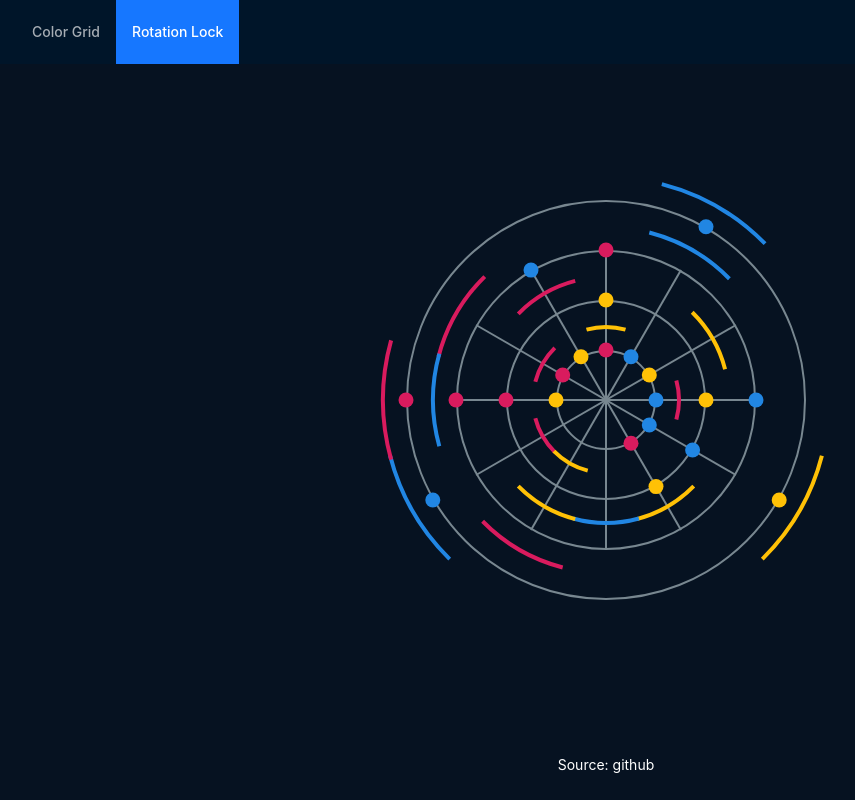
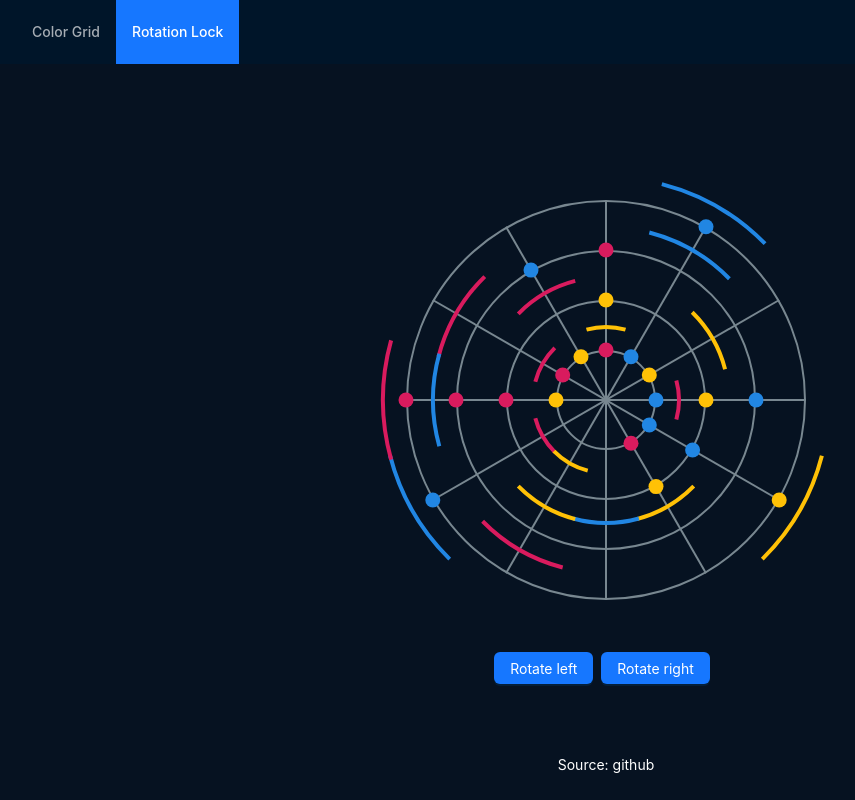
Before and after one commit to kylebeede/minigames, a React (Vite) app: page /rotation-lock in a window 1280 px wide. Shown: the whole page, without its empty margins (34-889 px from the left). Built offline with nearby package versions, Linux system fonts and the light colour scheme.

Commit message:
Add rotate buttons

```diff
--- a/src/components/rotation-lock/RotationLock.tsx
+++ b/src/components/rotation-lock/RotationLock.tsx
@@ -1,5 +1,5 @@
 import { useCallback, useState, useEffect } from "react";
-import { App } from "antd";
+import { App, Button } from "antd";
 import { segment } from "./circle-segment-generator";
 import "./styles.css";
 
@@ -20,6 +20,10 @@ export function RotationLock() {
     "active",
     ...new Array(LAYER_COUNT - 1).fill("inactive"),
   ]);
+
+  const [layerRotations, setLayerRotations] = useState<number[]>(
+    new Array(LAYER_COUNT).fill(0)
+  );
 
   const { message } = App.useApp();
 
@@ -48,63 +52,113 @@ export function RotationLock() {
     [activeLayer, layerStatuses, message]
   );
 
+  const handleRotation = useCallback(
+    (rotation: number) => {
+      const updatedLayerRotations = [...layerRotations];
+      updatedLayerRotations[activeLayer] += rotation;
+      setLayerRotations(updatedLayerRotations);
+    },
+    [activeLayer, layerRotations]
+  );
+
   return (
-    <div className="container">
+    <div
+      className="container"
+      style={{
+        width: `${LAYER_COUNT * 100 + 50}px`,
+        height: `${LAYER_COUNT * 100 + 50}px`,
+      }}
+    >
       <DegreeGuides />
+      <div
+        className="lock-container"
+        style={{
+          width: `${LAYER_COUNT * 100 + 50}px`,
+          height: `${LAYER_COUNT * 100 + 50}px`,
+        }}
+      >
         <LockLayer
           status={layerStatuses[0]}
+          rotation={layerRotations[0]}
           keyMin={4}
           keyMax={7}
           circleMin={9}
           circleMax={11}
           trackSize={100}
           handleResult={handleResult}
+          handleRotation={handleRotation}
         />
 
         <LockLayer
           status={layerStatuses[1]}
+          rotation={layerRotations[1]}
           keyMin={4}
           keyMax={7}
           circleMin={9}
           circleMax={11}
           trackSize={200}
           handleResult={handleResult}
+          handleRotation={handleRotation}
         />
 
         <LockLayer
           status={layerStatuses[2]}
+          rotation={layerRotations[2]}
           keyMin={4}
           keyMax={7}
           circleMin={9}
           circleMax={11}
           trackSize={300}
           handleResult={handleResult}
+          handleRotation={handleRotation}
         />
 
         <LockLayer
           status={layerStatuses[3]}
+          rotation={layerRotations[3]}
           keyMin={4}
           keyMax={7}
           circleMin={9}
           circleMax={11}
           trackSize={400}
           handleResult={handleResult}
+          handleRotation={handleRotation}
         />
+      </div>
+
+      <div className="rotate-button-container">
+        <Button
+          type="primary"
+          onClick={() => handleRotation(-30)}
+          style={{ display: "flex", marginRight: "8px" }}
+        >
+          Rotate left
+        </Button>
+
+        <Button
+          type="primary"
+          onClick={() => handleRotation(30)}
+          style={{ display: "flex", marginRight: "8px" }}
+        >
+          Rotate right
+        </Button>
+      </div>
     </div>
   );
 }
 
 interface LockLayerProps {
   status: LayerStatus;
+  rotation: number;
   keyMin: number;
   keyMax: number;
   circleMin: number;
   circleMax: number;
   trackSize: number;
   handleResult: (isCorrect: boolean) => void;
+  handleRotation: (rotation: number) => void;
 }
 function LockLayer(props: LockLayerProps) {
-  const [rotation, setRotation] = useState(0);
   const [circleData, setCircleData] = useState<Data[]>([]);
   const [keyData, setKeyData] = useState<Data[]>([]);
 
@@ -113,15 +167,15 @@ function LockLayer(props: LockLayerProps) {
       if (props.status !== "active") return;
 
       if (e.key === "ArrowLeft") {
-        setRotation((prevRotation) => prevRotation - 30);
+        props.handleRotation(-30);
       } else if (e.key === "ArrowRight") {
-        setRotation((prevRotation) => prevRotation + 30);
-      } else if (e.key === "Enter") {
+        props.handleRotation(30);
+      } else if (e.key === "Enter" || e.key === " ") {
         let isCorrect = true;
         // check if circles are aligned with keys
         const circleMap = new Map<number, Color>();
         circleData.forEach((circle) => {
-          let adjustedLocation = circle.location + rotation;
+          let adjustedLocation = circle.location + props.rotation;
           while (adjustedLocation < 0) adjustedLocation += 360;
           circleMap.set(adjustedLocation % 360, circle.color);
         });
@@ -137,7 +191,7 @@ function LockLayer(props: LockLayerProps) {
         props.handleResult(isCorrect);
       }
     },
-    [circleData, keyData, props, rotation]
+    [props, circleData, keyData]
   );
 
   // Generate key and circle data
@@ -225,7 +279,7 @@ function LockLayer(props: LockLayerProps) {
       <div
         className="circle-track"
         style={{
-          transform: `rotate(${rotation}deg)`,
+          transform: `rotate(${props.rotation}deg)`,
           width: `${props.trackSize}px`,
           height: `${props.trackSize}px`,
         }}
@@ -251,12 +305,12 @@ function LockLayer(props: LockLayerProps) {
 function DegreeGuides() {
   return (
     <>
-      <div className="guide" />
-      <div className="guide" />
-      <div className="guide" />
-      <div className="guide" />
-      <div className="guide" />
-      <div className="guide" />
+      <div className="guide" style={{ height: `${LAYER_COUNT * 100}px` }} />
+      <div className="guide" style={{ height: `${LAYER_COUNT * 100}px` }} />
+      <div className="guide" style={{ height: `${LAYER_COUNT * 100}px` }} />
+      <div className="guide" style={{ height: `${LAYER_COUNT * 100}px` }} />
+      <div className="guide" style={{ height: `${LAYER_COUNT * 100}px` }} />
+      <div className="guide" style={{ height: `${LAYER_COUNT * 100}px` }} />
     </>
   );
 }
--- a/src/components/rotation-lock/styles.css
+++ b/src/components/rotation-lock/styles.css
@@ -20,7 +20,6 @@
 
 .guide {
   width: 2px;
-  height: 300px;
   background-color: #788790;
   position: absolute;
   top: 50%;
@@ -116,3 +115,9 @@
   justify-content: center;
   align-items: center;
 }
+
+.rotate-button-container {
+  display: flex;
+  justify-content: center;
+  margin-top: 30px;
+}
```
Lines whose indentation alone changed are shown as unchanged.
